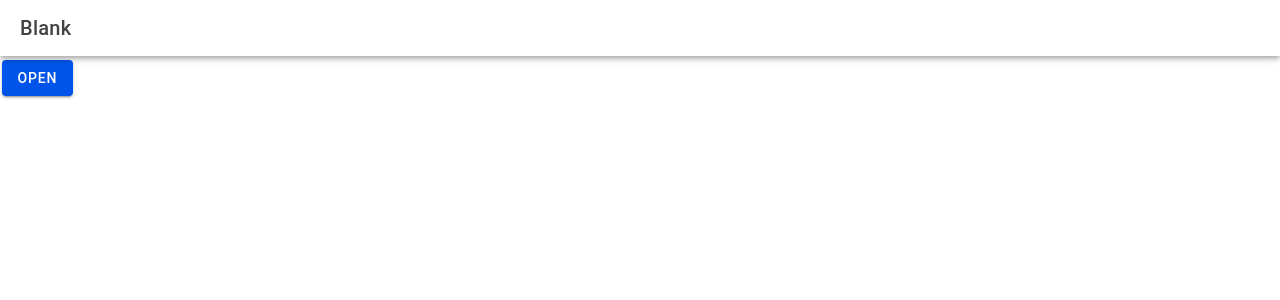
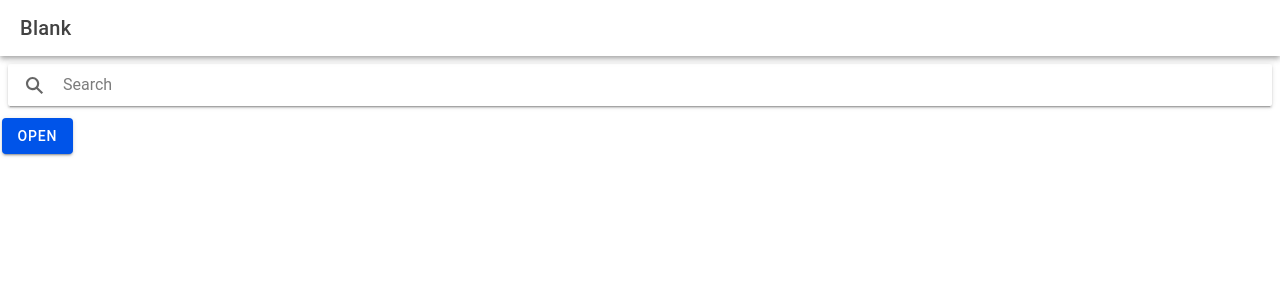
Before and after one commit to LokiJ07/it35-lab, a React (Vite) app: page /it35-lab/home in a window 1280 px wide. Shown: the top 300 px of the page. Built offline with nearby package versions, Linux system fonts and the light colour scheme.

Commit message:
added an Ionic search component

```diff
--- a/src/components/ExploreContainer.tsx
+++ b/src/components/ExploreContainer.tsx
@@ -1,13 +1,15 @@
 import './ExploreContainer.css';
 //Import For Ionic Action
 import React from 'react';
-import { IonActionSheet, IonButton } from '@ionic/react';
+import { IonActionSheet, IonButton, IonSearchbar } from '@ionic/react';
 interface ContainerProps { }
 
 const ExploreContainer: React.FC<ContainerProps> = () => {
-  //Ionic Action Code
   return (
     <>
+      {/* Ionic Search */}
+      <IonSearchbar></IonSearchbar>
+      {/* Ionic Action */}
       <IonButton id="open-action-sheet">Open</IonButton>
       <IonActionSheet
         trigger="open-action-sheet"
```
